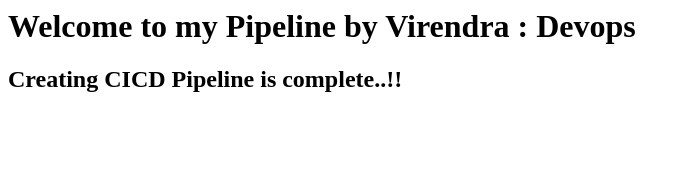
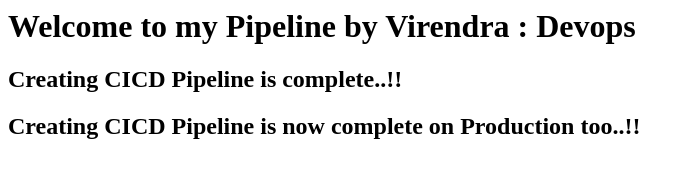
Before and after one commit to chavanvirendra18/viruwebsite, a plain HTML site: page index.html in a window 1280 px wide. Shown: the whole page, without its empty margins (0-693 px from the left). Drawn offline with Linux system fonts and the light colour scheme.

Commit message:
push on production

```diff
--- a/index.html
+++ b/index.html
@@ -3,5 +3,6 @@
 <body>
 <h1>Welcome to my Pipeline by Virendra : Devops</h1>
 <h2>Creating CICD Pipeline is complete..!!</h2>
+<h2>Creating CICD Pipeline is now complete on Production too..!!</h2>
 </body>
 </html>
```
